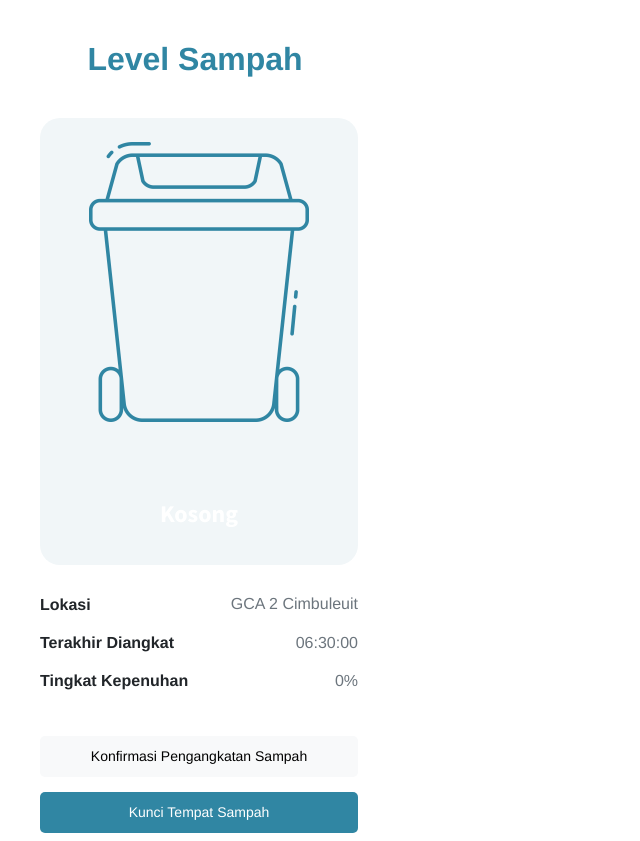
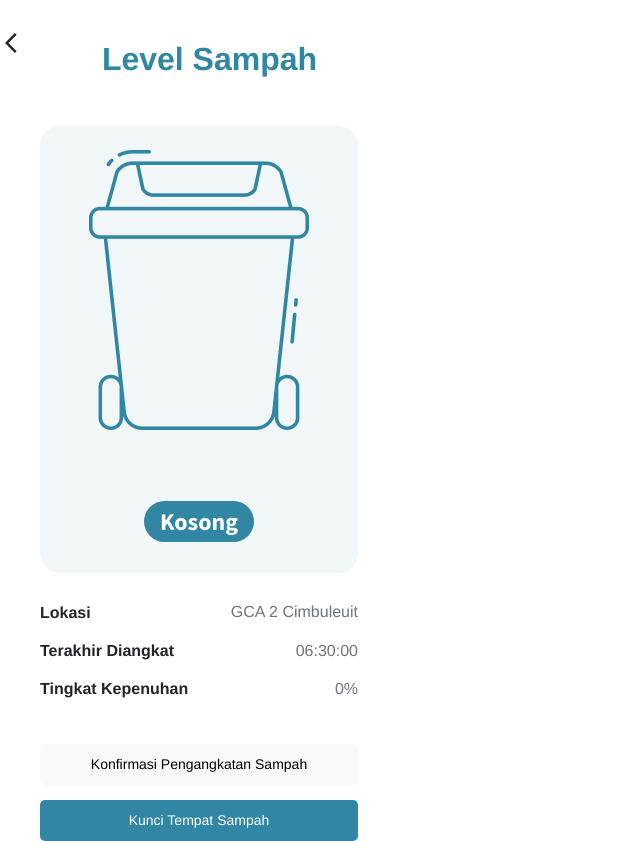
Before and after one commit to divyamaharani10/smart-trash-bin-monitoring, a React (Vite) app in the folder trash-bin-reksti/: page /level in a window 1280 px wide. Shown: the whole page, without its empty margins (0-640 px from the left). Built offline with nearby package versions, Linux system fonts and the light colour scheme.

Commit message:
add component

```diff
--- a/trash-bin-reksti/src/views/binLevel.css
+++ b/trash-bin-reksti/src/views/binLevel.css
@@ -36,6 +36,22 @@
     width: 390px;
     height: 100%;
 }
+.bg-empty{
+    background-color: rgba(48, 134, 163, 1);
+
+}
+.bg-filled{
+    background-color: rgba(48, 134, 163, 1);
+
+}
+.bg-half{
+    background-color: rgba(249, 174, 43, 1);
+
+}
+.bg-full{
+    background-color: rgba(238, 120, 29, 1);
+
+}
 
 text{
     text-align: end;
@@ -53,6 +69,14 @@ b{
     justify-content: space-between;
     align-items: center;
     margin: 0px;
+}
+.flex-container-row-header{
+    display:flex;
+    flex-direction: row;
+    justify-content: space-between;
+    align-items: center;
+    margin: 0px;
+    margin-left: 5px;
 }
 
 button-konfirmasi{
--- a/trash-bin-reksti/src/views/binLevel.jsx
+++ b/trash-bin-reksti/src/views/binLevel.jsx
@@ -8,8 +8,13 @@ import "./binLevel.css";
 // import "./firebase"
 import Button from 'react-bootstrap/Button';
 import Modal from 'react-bootstrap/Modal';
+import ArrowBackIosIcon from '@mui/icons-material/ArrowBackIos';
+import { useNavigate } from "react-router-dom";
+
 
 const BinLevel = () => {
+
+    const navigate = useNavigate()
     // Untuk button pengangakatan sampah
     const [show1, setShow1] = useState(false);
     const handleClose1 = () => setShow1(false);
@@ -23,7 +28,10 @@ const BinLevel = () => {
         <div>
             <title>test</title>
             <div className="bin-level">
-                <h1>Level Sampah</h1>
+                <div className="flex-container-row-header">
+                    <ArrowBackIosIcon onClick={() => navigate('/map')}/>
+                    <h1>Level Sampah</h1>
+                </div>
                 <div className="flex-container-column">
                     <img src={binIcon} style={{ height: 280, width: 220 }} alt="bin logo"/>
                     <h1><span class="badge rounded-pill  bg-empty" data-tor="bg(rgba(0,55,210,.8))">Kosong</span></h1>
```
